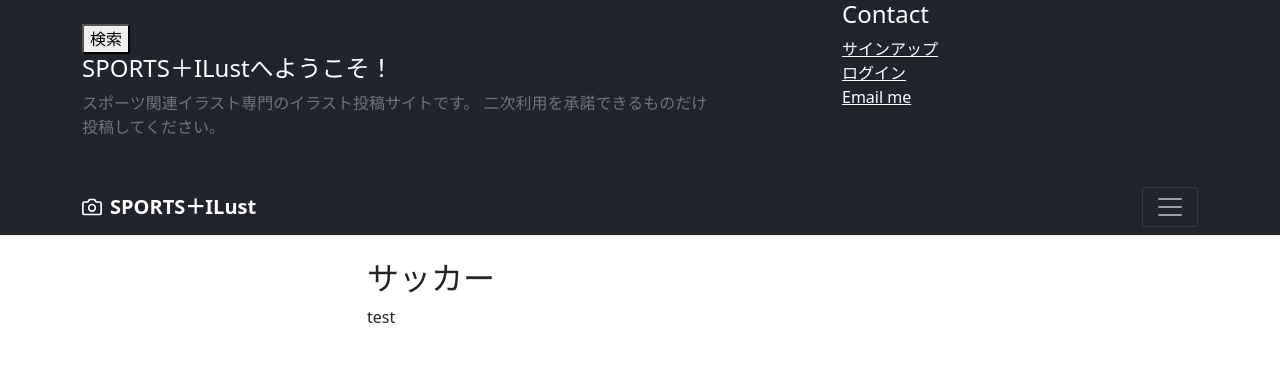
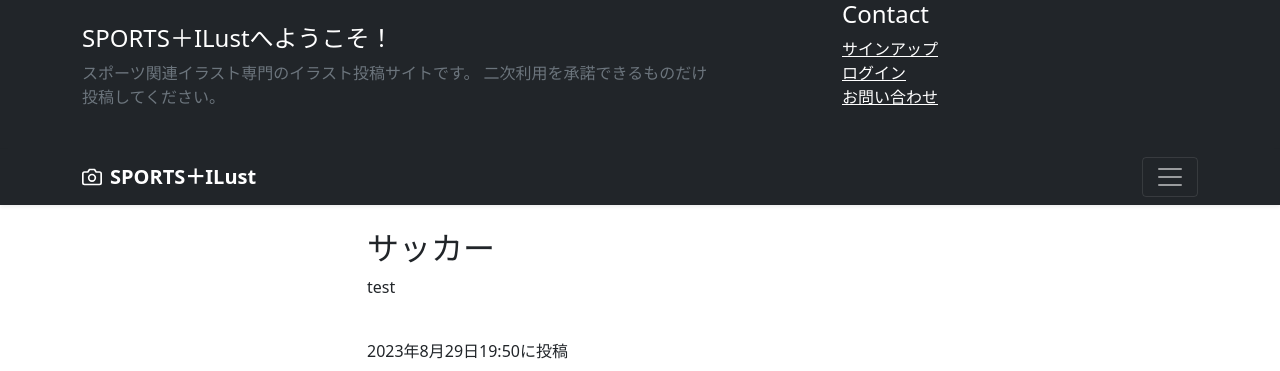
Before and after one commit to mark1043/Ilastproject, a Django app: page /ilast-detail/2 in a window 1280 px wide, after a click that opens the changed part; the page is wider, and only the part inside the window is pictured. Shown: the top 371 px of that part. Run offline with Django 4.2, Linux system fonts and the light colour scheme; data comes from the database, SQL or seed files in the repository.

Commit message:
Update base.html

```diff
--- a/ilast/templates/base.html
+++ b/ilast/templates/base.html
@@ -38,10 +38,6 @@
         <div class="container">
           <div class="row">
             <div class="col-sm-8 col-md-7 py-4">
-              <form method="GET" action="{% url 'ilast:search_results' %}">
-                {{ form }}
-                <button type="submit">検索</button>
-              </form>
               <h4 class="text-white">SPORTS＋ILustへようこそ！</h4>
               <p class="text-muted">
                 スポーツ関連イラスト専門のイラスト投稿サイトです。
@@ -59,14 +55,14 @@
                 <li><a href="{% url 'password_reset' %}"
                        class="text-white">パスワードのリセット</a></li>
                 <li><a href="mailto:admin@example.com"
-                       class="text-white">Email me</a></li>
+                       class="text-white">お問い合わせ</a></li>
                 {% else %}
                 <li><a href="{% url 'users:signup' %}"
                        class="text-white">サインアップ</a></li>
                 <li><a href="{% url 'users:login' %}"
                        class="text-white">ログイン</a></li>
                 <li><a href="mailto:admin@example.com"
-                       class="text-white">Email me</a></li>
+                       class="text-white">お問い合わせ</a></li>
                 {% endif %}
               </ul>
             </div>
```
